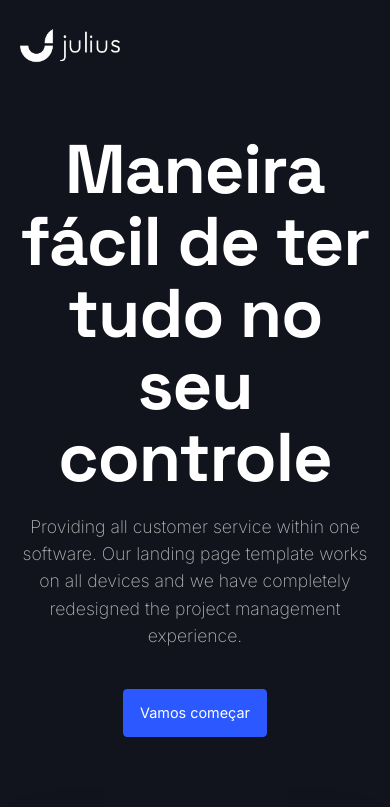
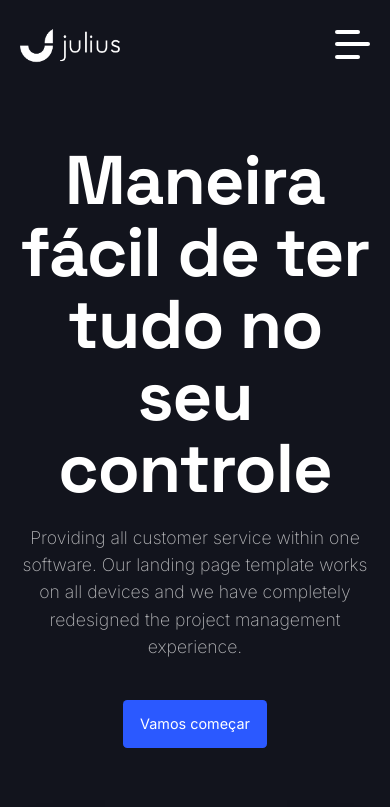
Before and after one commit to renatogomesf/julius, a Next.js app: page / in a window 390 px wide. Shown: the top 807 px of the page. Built offline with nearby package versions, Linux system fonts and the light colour scheme.

Commit message:
criando menu mobile

```diff
--- a/src/app/components/header/Header.tsx
+++ b/src/app/components/header/Header.tsx
@@ -1,12 +1,33 @@
+'use client';
+
 import Image from 'next/image';
 
 export default function Header() {
+  const menu = () => {
+    const menuBordas = document.querySelector('.menuBordasClose');
+    const menuCentro = document.querySelector('.menuCentroClose');
+
+    menuBordas?.classList.toggle('menuBordasOpen');
+    menuCentro?.classList.toggle('menuCentroOpen');
+
+    const itensMenu = document.querySelector('.itensClose');
+
+    itensMenu?.classList.toggle('itensOpen');
+  };
+
   return (
-    <header className="max-w-[1440px] m-auto">
-      <div className="flex items-center justify-between pt-5 pl-14 pr-14 max-sm:pl-5 max-sm:pr-5 text-primary">
+    <header className="relative max-w-[1440px] m-auto z-10 shadow-2xs">
+      <div className="fixed w-full bg-secondary flex items-center justify-between pt-5 pb-5 pl-14 pr-14 max-sm:pl-5 max-sm:pr-5 text-primary">
         <Image src={'/logojunta02.png'} alt="logo" width={100} height={0} />
 
-        <nav className="max-sm:hidden">
+        <div className="menuBordasClose" onClick={menu}>
+          <div className="menuCentroClose"></div>
+        </div>
+
+        {/* max-md:hidden */}
+        <div className="itensClose">
+          <div className="itens flex items-center justify-between gap-10">
+            <nav className="">
               <ul className="flex justify-between gap-5">
                 <li>Produto</li>
                 <li>Preço</li>
@@ -15,15 +36,20 @@ export default function Header() {
               </ul>
             </nav>
 
-        <div className="flex gap-4 max-sm:hidden">
+            <div className="flex justify-between">
+              <div className="buttons flex gap-4">
                 <button className=" w-28 h-12 m-auto bg-[#2B59FF] text-primary rounded-full">
                   Cadastrar
                 </button>
+
                 <button className="w-24 h-12 m-auto bg-[#2B59FF] text-primary rounded-full">
                   Logar
                 </button>
               </div>
             </div>
+          </div>
+        </div>
+      </div>
     </header>
   );
 }
--- a/src/app/components/hero/Hero.tsx
+++ b/src/app/components/hero/Hero.tsx
@@ -4,7 +4,7 @@ export default function Hero() {
   return (
     <div className="max-w-[1440px] m-auto pl-4 pr-4">
       <div className="">
-        <h1 className="text-primary m-auto max-w-[727px] text-[4.3rem] font-space_grotesk font-bold text-center mb-5 mt-16 leading-[4.5rem] tracking-[-1px]">
+        <h1 className="text-primary m-auto max-w-[727px] text-[4.3rem] font-space_grotesk font-bold text-center mb-5 pt-36 leading-[4.5rem] tracking-[-1px]">
           Maneira fácil de ter tudo no seu controle
         </h1>
 
--- a/src/app/globals.css
+++ b/src/app/globals.css
@@ -2,7 +2,7 @@
 
 @custom-variant dark (&:where(.dark, .dark *));
 
-@theme {
+@theme inline {
   /* Landing Pange */
   /* colors */
   --color-primary: #ffffff;
@@ -15,13 +15,244 @@
   /* ----------------------------------------------------- */
 }
 
-/* @media (prefers-color-scheme: dark) {
-  :root {
-    --background: #0a0a0a;
-    --foreground: #ededed;
-  }
-} */
+@utility escuro {
+  background-color: red;
+  width: 500px;
+  color: blue;
+}
 
 body {
   font-family: var(--font-inter);
 }
+
+.menuBordasClose {
+  display: flex;
+  align-items: center;
+  position: relative;
+  width: 35px;
+  height: 25px;
+  /* border: 1px solid white; */
+  z-index: 1;
+}
+
+@media (min-width: 768px) {
+  .menuBordasClose {
+    display: none;
+  }
+}
+
+/* ----------------------------------------------------------------------------------- */
+
+.menuBordasClose::before {
+  position: absolute;
+  top: -2px;
+  content: '';
+  width: 25px;
+  height: 4px;
+  border-radius: 2px;
+  background-color: white;
+  animation: beforeClose 0.3s;
+}
+
+@keyframes beforeClose {
+  from {
+    transform: rotate(-45deg);
+    top: 9px;
+    background-color: #12141d;
+  }
+  to {
+    transform: rotate(0deg);
+    top: -2px;
+    background-color: white;
+  }
+}
+
+/* ----------------------------------------------------------------------------------- */
+
+.menuBordasClose::after {
+  position: absolute;
+  bottom: -2px;
+  content: '';
+  width: 25px;
+  height: 4px;
+  border-radius: 2px;
+  background-color: white;
+  animation: afterMove 0.3s;
+}
+
+@keyframes afterMove {
+  from {
+    transform: rotate(45deg);
+    bottom: 10px;
+    background-color: #12141d;
+  }
+  to {
+    transform: rotate(0deg);
+    bottom: -2px;
+    background-color: white;
+  }
+}
+
+/* ----------------------------------------------------------------------------------- */
+
+.menuCentroClose {
+  width: 35px;
+  height: 4px;
+  border-radius: 2px;
+  background-color: white;
+  animation: showLine 0.3s;
+  opacity: 1;
+}
+
+@keyframes showLine {
+  from {
+    opacity: 0;
+  }
+  to {
+    opacity: 1;
+  }
+}
+
+/* ----------------------------------------------------------------------------------- */
+/* ----------------------------------------------------------------------------------- */
+/* ----------------------------------------------------------------------------------- */
+/* ----------------------------------------------------------------------------------- */
+
+.menuBordasOpen::before {
+  position: absolute;
+  top: -2px;
+  content: '';
+  width: 25px;
+  height: 4px;
+  border-radius: 2px;
+  background-color: white;
+  animation: beforeOpen 0.3s forwards;
+}
+
+@keyframes beforeOpen {
+  from {
+    transform: rotate(0deg);
+    top: -2px;
+    background-color: white;
+  }
+  to {
+    transform: rotate(-45deg);
+    top: 9px;
+    background-color: #12141d;
+  }
+}
+
+/* ----------------------------------------------------------------------------------- */
+
+.menuBordasOpen::after {
+  position: absolute;
+  bottom: -2px;
+  content: '';
+  width: 25px;
+  height: 4px;
+  border-radius: 2px;
+  background-color: white;
+  animation: afterOpen 0.3s forwards;
+}
+
+@keyframes afterOpen {
+  from {
+    transform: rotate(0deg);
+    bottom: -2px;
+    background-color: white;
+  }
+  to {
+    transform: rotate(45deg);
+    bottom: 10px;
+    background-color: #12141d;
+  }
+}
+
+/* ----------------------------------------------------------------------------------- */
+
+.menuCentroOpen {
+  width: 35px;
+  height: 4px;
+  border-radius: 2px;
+  background-color: white;
+  animation: hiddenLine 0.3s forwards;
+  opacity: 0;
+}
+
+@keyframes hiddenLine {
+  from {
+    opacity: 1;
+  }
+  to {
+    opacity: 0;
+  }
+}
+
+@media (max-width: 767px) {
+  nav > ul {
+    display: flex;
+    flex-direction: column;
+  }
+
+  .buttons {
+    display: flex;
+    flex-direction: column;
+  }
+
+  .itens {
+    display: flex;
+    flex-direction: column;
+    background-color: white;
+    padding: 89px 15px 15px 15px;
+    width: 230px;
+    height: fit-content;
+    color: black;
+    border-radius: 0px 0px 0px 10px;
+  }
+
+  .itensClose {
+    position: absolute;
+    top: -430px;
+    right: 0px;
+    animation: closeMenu 0.5s forwards;
+    display: flex;
+    justify-content: end;
+    width: 100%;
+    height: 100vh;
+    background-color: rgba(0, 0, 0, 0.281);
+  }
+
+  @keyframes closeMenu {
+    from {
+      top: 0px;
+      height: 100vh;
+    }
+    to {
+      top: -430px;
+      height: 0vh;
+    }
+  }
+
+  .itensOpen {
+    position: absolute;
+    top: -430px;
+    right: 0px;
+    animation: openMenu 0.5s forwards;
+    display: flex;
+    justify-content: end;
+    width: 100%;
+    height: 100vh;
+    background-color: rgba(0, 0, 0, 0.281);
+  }
+
+  @keyframes openMenu {
+    from {
+      top: -430px;
+      height: 0vh;
+    }
+    to {
+      top: 0px;
+      height: 100vh;
+    }
+  }
+}
--- a/src/app/page.tsx
+++ b/src/app/page.tsx
@@ -9,7 +9,7 @@ import Footer from './components/footer/Footer';
 
 export default function Home() {
   return (
-    <div>
+    <div className="">
       <section className="bg-secondary h-[918px]">
         <Header />
         <Hero />
```
Lines whose indentation alone changed are shown as unchanged.
